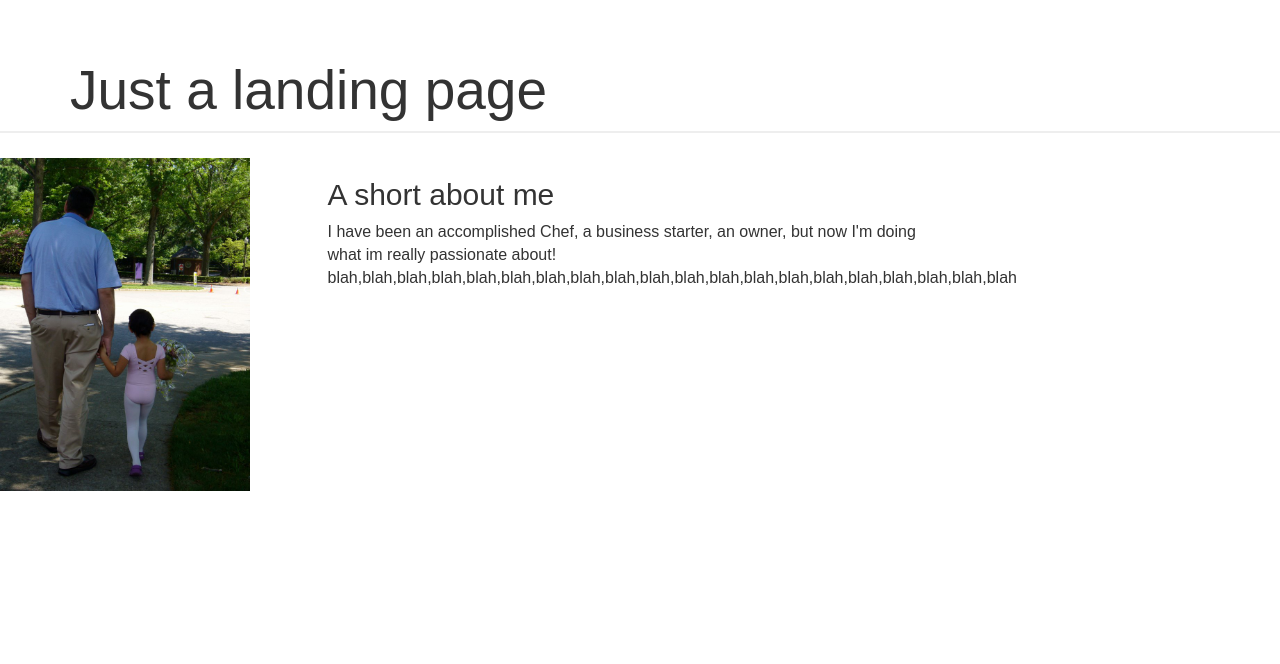
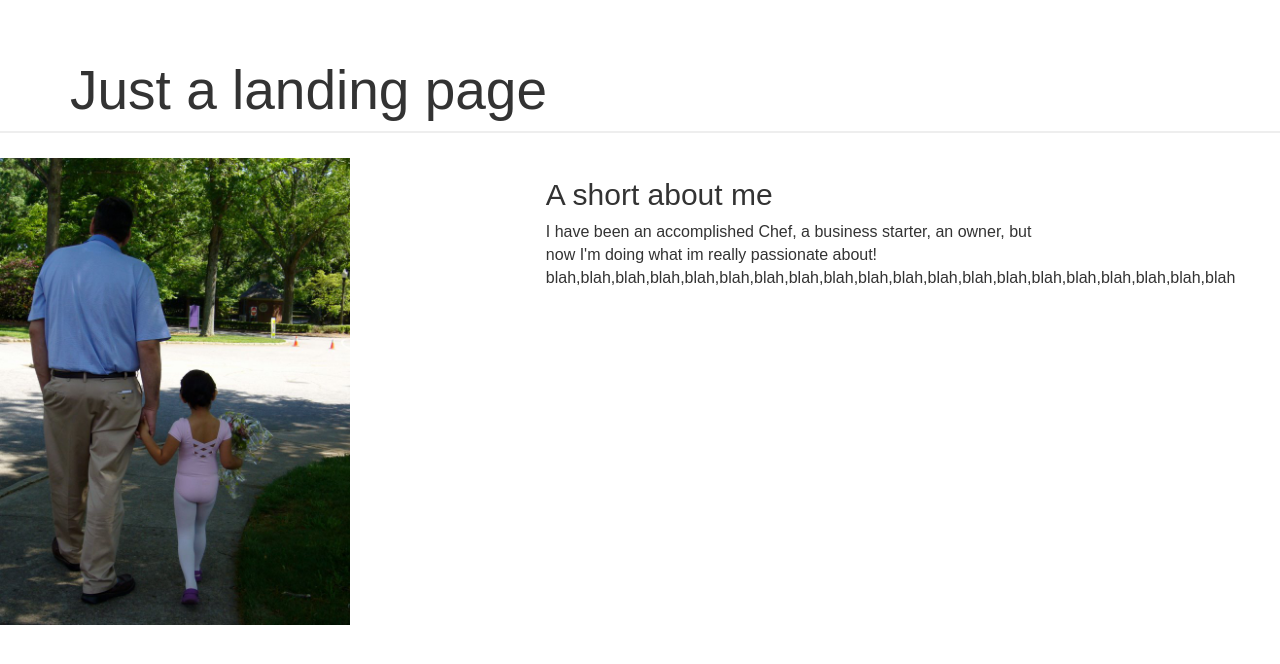
Before and after one commit to chucklapress/portfolio, a Django app: page /about in a window 1280 px wide. Shown: the part 51-715 px from the top of the page. Run offline with Django 3.2, Linux system fonts and the light colour scheme.

Commit message:
changed about

```diff
--- a/templates/about.html
+++ b/templates/about.html
@@ -61,10 +61,10 @@
   </div>
   <hr>
   <div class="row box-item">
-    <div class="col-md-3">
-      <img src="app/images/chuckdad.jpg" width="250" height="350" alt="chuckdad"></div>
+    <div class="col-md-5">
+      <img src="app/images/chuckdad.jpg" width="350" height="350" alt="chuckdad"></div>
 
-    <div class="col-md-6">
+    <div class="col-md-5">
       <h3>A short about me</h3>
       <span>I have been an accomplished Chef, a business starter, an owner, but now I'm doing what im really passionate about!</span>
       <p>blah,blah,blah,blah,blah,blah,blah,blah,blah,blah,blah,blah,blah,blah,blah,blah,blah,blah,blah,blah</p></div>
```
